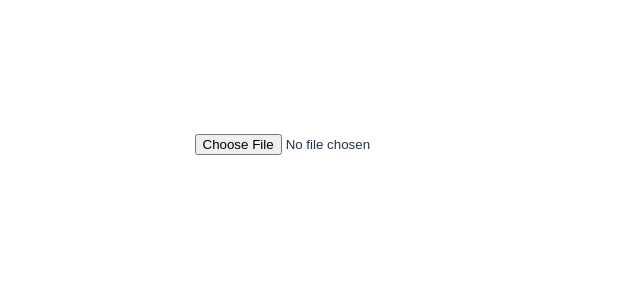
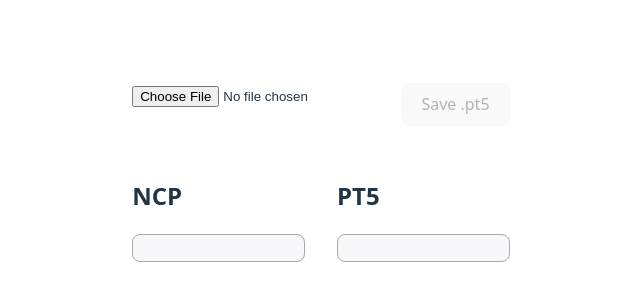
Before and after one commit to no23reason/pt5js, a React (Vite) app: page / in a window 1280 px wide. Shown: the part 228-528 px from the top of the page, without its empty margins (319-959 px from the left). Built offline with nearby package versions, Linux system fonts and the light colour scheme.

Commit message:
feat: make it nicer
Extract pt5 logic to a hook and use it in a separate component
for the save button.

```diff
--- a/src/App.css
+++ b/src/App.css
@@ -13,3 +13,9 @@
 .previews-container > * {
     flex: 1;
 }
+
+.controls-container {
+    display: flex;
+    gap: 1rem;
+    margin-bottom: 2rem;
+}
--- a/src/App.tsx
+++ b/src/App.tsx
@@ -1,12 +1,16 @@
 import "./App.css";
 import { FilePicker } from "./app/components/FilePicker.tsx";
+import { SavePt5Button } from "./app/components/SavePt5Button.tsx";
 import { NcpPreview } from "./app/components/NcpPreview.tsx";
 import { Pt5Preview } from "./app/components/Pt5Preview.tsx";
 
 function App() {
     return (
         <>
-            <FilePicker />
+            <div className="controls-container">
+                <FilePicker />
+                <SavePt5Button />
+            </div>
             <div className="previews-container">
                 <NcpPreview />
                 <Pt5Preview />
--- /dev/null
+++ b/src/app/components/CodePreviewBlock.css
@@ -0,0 +1,11 @@
+.code-preview-block {
+    background: #f7f7fa;
+    border: 1px solid darkgray;
+    border-radius: 8px;
+    color: #000;
+    padding: 1em;
+    overflow-x: auto;
+    font-family: monospace;
+    font-size: 1em;
+    margin: 0;
+}
--- /dev/null
+++ b/src/app/components/CodePreviewBlock.tsx
@@ -0,0 +1,6 @@
+import type { FC } from "react";
+import "./CodePreviewBlock.css";
+
+export const CodePreviewBlock: FC<{ lines: ReadonlyArray<string> }> = ({ lines }) => {
+    return <pre className="code-preview-block">{lines.join("\n")}</pre>;
+};
--- a/src/app/components/FilePicker.tsx
+++ b/src/app/components/FilePicker.tsx
@@ -2,7 +2,7 @@ import type { FC, FormEvent } from "react";
 import { useAppState } from "../hooks/useAppState.ts";
 
 export const FilePicker: FC = () => {
-    const setNcpFile = useAppState((state) => state.setNcpFile);
+    const setNcpLines = useAppState((state) => state.setNcpLines);
 
     const onInput = async (e: FormEvent<HTMLInputElement>) => {
         const file = e.currentTarget.files?.item(0);
@@ -12,12 +12,12 @@ export const FilePicker: FC = () => {
             return;
         }
 
-        setNcpFile(content);
+        setNcpLines(content.split("\n"));
     };
 
     return (
         <div>
-            <input type="file" onInput={onInput} />
+            <input type="file" onInput={onInput} accept=".ncp" />
         </div>
     );
 };
--- a/src/app/components/NcpPreview.tsx
+++ b/src/app/components/NcpPreview.tsx
@@ -1,8 +1,14 @@
 import type { FC } from "react";
 import { useAppState } from "../hooks/useAppState.ts";
+import { CodePreviewBlock } from "./CodePreviewBlock.tsx";
 
 export const NcpPreview: FC = () => {
-    const ncpFile = useAppState((state) => state.ncpFile);
+    const ncpLines = useAppState((state) => state.ncpLines);
 
-    return <pre>{ncpFile}</pre>;
+    return (
+        <div>
+            <h2>NCP</h2>
+            <CodePreviewBlock lines={ncpLines} />
+        </div>
+    );
 };
--- a/src/app/components/Pt5Preview.tsx
+++ b/src/app/components/Pt5Preview.tsx
@@ -1,13 +1,14 @@
 import type { FC } from "react";
-import { useAppState } from "../hooks/useAppState.ts";
-import { ncpToPt5 } from "../../formats/conversion/ncpToPt5.ts";
-import { parseNcp } from "../../formats/ncp/parser.ts";
-import { serializePt5 } from "../../formats/pt5/serializer.ts";
+import { CodePreviewBlock } from "./CodePreviewBlock.tsx";
+import { useConvertedPt5 } from "../hooks/useConvertedPt5.ts";
 
 export const Pt5Preview: FC = () => {
-    const ncpFile = useAppState((state) => state.ncpFile);
-    const parsed = ncpFile ? parseNcp(ncpFile.split("\n")) : undefined;
-    const converted = parsed && ncpToPt5(parsed);
+    const serialized = useConvertedPt5();
 
-    return <pre>{converted ? [...serializePt5(converted)].join("\n") : ""}</pre>;
+    return (
+        <div>
+            <h2>PT5</h2>
+            <CodePreviewBlock lines={serialized} />
+        </div>
+    );
 };
--- /dev/null
+++ b/src/app/components/SavePt5Button.tsx
@@ -0,0 +1,28 @@
+import type { FC } from "react";
+import { useConvertedPt5 } from "../hooks/useConvertedPt5.ts";
+
+export const SavePt5Button: FC = () => {
+    const serialized = useConvertedPt5();
+
+    const handleSave = () => {
+        const content = serialized.join("\r\n");
+        const blob = new Blob([content], { type: "text/plain" });
+        const url = URL.createObjectURL(blob);
+
+        const a = document.createElement("a");
+        a.href = url;
+        a.download = "output.pt5";
+        document.body.appendChild(a);
+        a.click();
+        setTimeout(() => {
+            document.body.removeChild(a);
+            URL.revokeObjectURL(url);
+        }, 0);
+    };
+
+    return (
+        <button disabled={!serialized.length} onClick={handleSave}>
+            Save .pt5
+        </button>
+    );
+};
--- a/src/app/hooks/useAppState.ts
+++ b/src/app/hooks/useAppState.ts
@@ -1,11 +1,11 @@
 import { create } from "zustand";
 
 export interface AppState {
-    ncpFile: string;
-    setNcpFile: (newNcpFile: string) => void;
+    ncpLines: string[];
+    setNcpLines: (newNcpLines: string[]) => void;
 }
 
 export const useAppState = create<AppState>((set) => ({
-    ncpFile: "",
-    setNcpFile: (newNcpFile: string) => set({ ncpFile: newNcpFile }),
+    ncpLines: [],
+    setNcpLines: (newNcpLines: string[]) => set({ ncpLines: newNcpLines }),
 }));
--- /dev/null
+++ b/src/app/hooks/useConvertedPt5.ts
@@ -0,0 +1,11 @@
+import { useAppState } from "./useAppState.ts";
+import { ncpToPt5 } from "../../formats/conversion/ncpToPt5.ts";
+import { parseNcp } from "../../formats/ncp/parser.ts";
+import { serializePt5 } from "../../formats/pt5/serializer.ts";
+
+export const useConvertedPt5 = () => {
+    const ncpLines = useAppState((state) => state.ncpLines);
+    const parsed = ncpLines.length > 0 ? parseNcp(ncpLines) : undefined;
+    const converted = parsed && ncpToPt5(parsed);
+    return converted ? [...serializePt5(converted)] : [];
+};
```
Also changed, not shown: 1 other file (tests, documents, lock files or other folders).
